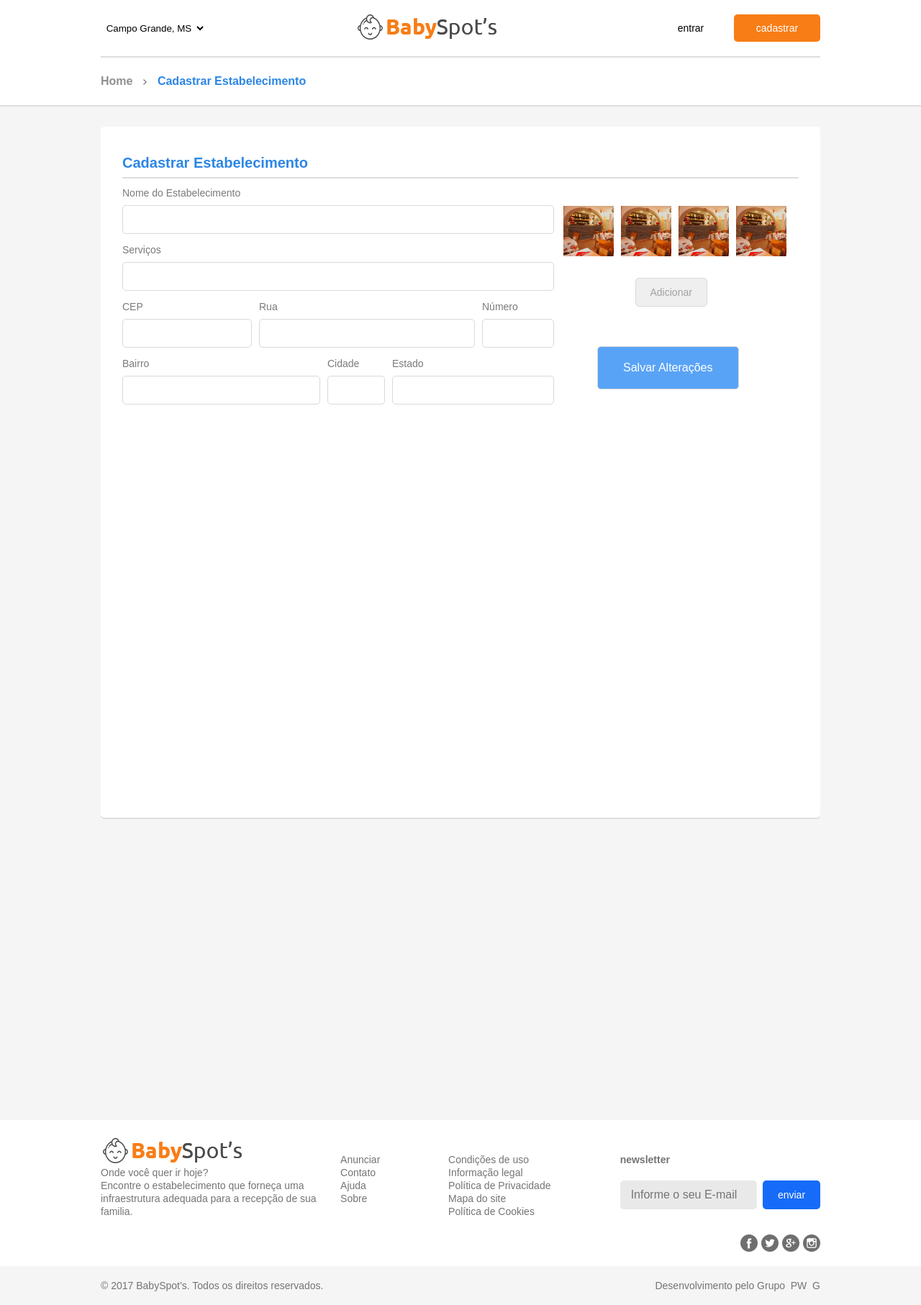
After one commit to rodrigogolfeto/babyspots, a PHP site: page /formulario-estabelecimento.php in a window 1280 px wide. The commit adds this page. Shown: the whole page at 72% size. Run offline with PHP 8.4, Linux system fonts and the light colour scheme.

Commit message:
pagina formulario-estabelecimento.php implementada;

```diff
--- a/src/view/css/base.css
+++ b/src/view/css/base.css
@@ -5,7 +5,6 @@
 html, body{
     font-family: 'Ubuntu', sans-serif;
     background-color: #f5f5f5;
-    font-variant: 'regular';
 }
 
 /*Modela a parrencia de um botão do site*/
@@ -213,13 +212,21 @@ input[type=checkbox]:checked:before {
 }
 
 .navegacao {
-    width: 1000px;
-    margin: auto;
+    width: 100%;
     font-size: 16px;
     font-weight: bold;
     padding-top: 25px;
     padding-bottom: 25px;
+    border-radius: 0;
+    background: white;
+    box-shadow: 0 2px #dedede;
 }
+
+.navegacao ul {
+    width: 1000px;
+    margin: auto;
+}
+
 
 .navegacao li {
     display: inline-block;
--- /dev/null
+++ b/src/view/css/formulario_estabelecimento.css
@@ -0,0 +1,149 @@
+
+
+header.cabecalho-principal .container {
+    margin-bottom: 2px;
+    box-shadow: 0 2px #dedede;
+}
+
+header.cabecalho-principal {
+    box-shadow: 0 2px white;
+}
+
+main.container {
+    box-sizing: border-box;
+    display: flex;
+    flex-direction: row;
+    align-items: flex-start;
+    height: 960px;
+    margin-bottom: 420px;
+    margin-top: 30px;
+    padding-top: 40px;
+    padding-left: 30px;
+    padding-right: 30px;
+
+}
+
+main form {
+    width: 100%;
+    font-size: 14px;
+    color: #7a7a7a;
+}
+
+main form h3 {
+    font-size: 20px;
+    font-weight: bold;
+    color: #2c86e5;
+    box-shadow: 0 2px #dedede;
+    padding-bottom: 10px;
+    margin-bottom: 15px;
+}
+label {
+    display: block;
+}
+
+input {
+    box-sizing: border-box;
+    border-radius: 5px;
+    border: 1px #d9d9d9 solid;
+    height: 40px;
+    font-size: 16px;
+    padding: 5px;
+    width: 100%;
+    margin-top: 10px;
+    margin-bottom: 15px;
+}
+
+#dados {
+    width: 600px;
+    height: 100%;
+    box-sizing: border-box;
+    float: left;
+}
+#fotos {
+    float: left;
+    width: 325px;
+    height: 100%;
+    box-sizing: border-box;
+    margin-top: 25px;
+}
+
+#endereco label:nth-child(1){
+    width: 180px;
+    float: left;
+}
+
+#endereco label:nth-child(2) {
+    width: 300px;
+    float: left;
+    margin-left: 10px;
+}
+
+#endereco label:nth-child(3) {
+    float: left;
+    width: 100px;
+    margin-left: 10px;
+}
+
+#endereco label:nth-child(4) {
+    clear: both;
+    float: left;
+    width: 275px;
+
+}
+
+#endereco label:nth-child(5) {
+    float: left;
+    width: 80px;
+    margin-left: 10px;
+}
+
+#endereco label:nth-child(6) {
+    float: left;
+    width: 225px;
+    margin-left: 10px;
+}
+
+
+#fotos-galeria {
+    text-align: center;
+}
+
+#fotos #fotos-galeria ul {
+    display: flex;
+    flex-direction: row;
+    flex-wrap: wrap;
+    justify-content: center;
+}
+
+#fotos-galeria ul li {
+    margin-left: 10px;
+    margin-bottom: 10px;
+}
+
+#fotos-galeria ul li img{
+    display: block;
+    width: 70px;
+    height: 70px;
+    position: relative;
+}
+
+#fotos-galeria input {
+    box-sizing: border-box;
+    width: 100px;
+    color: #a1a1a1;
+    padding: 10px 20px;
+    font-size: 14px;
+    margin-top: 20px;
+}
+
+main form input[type='submit'] {
+    box-sizing: content-box;
+    height: auto;
+    width: auto;
+    margin-left: 60px;
+    margin-top: 40px;
+    font-size: 16px;
+    padding: 20px 35px;
+    color: white;
+    background-color: #59a3f6;
+}
--- /dev/null
+++ b/src/view/formulario-estabelecimento.php
@@ -0,0 +1,54 @@
+<!DOCTYPE html>
+<html>
+    <head>
+        <link type="text/css" rel="stylesheet" href="css/reset.css">
+        <link type="text/css" rel="stylesheet" href="css/base.css" >
+        <link type="text/css" rel="stylesheet" href="css/formulario_estabelecimento.css">
+    </head>
+    <body>
+
+        <?php include 'header.php' ?>
+
+
+            <div class="navegacao">
+                <ul>
+                    <li><a href="home.php">Home</a></li>
+                    <li><a href="home.php">Cadastrar Estabelecimento</a></li>
+                </ul>
+            </div>
+
+        <main class="container card">
+            <form >
+                <h3>Cadastrar Estabelecimento</h3>
+                <fieldset id="dados">
+                    <label>Nome do Estabelecimento<input type="text" name="nome_estabelecimento"></label>
+                    <label>Serviços
+                        <input type="text" name="servicos"></label>
+                    <fieldset id="endereco">
+                        <label>CEP<input type="text" name="endereco_cep"></label>
+                        <label>Rua<input type="text" name="endereco_rua"></label>
+                        <label>Número<input type="number" name="endereco_numero"></label>
+                        <label>Bairro<input type="text" name="endereco_bairro"></label>
+                        <label>Cidade<input type="text" name="endereco_cidade"></label>
+                        <label>Estado<input type="text" name="endereco_estado"></label>
+                    </fieldset>
+                </fieldset>
+                <fieldset id="fotos">
+                    <div id="fotos-galeria">
+                        <ul>
+                            <li><img src="images/foto-estabelecimento-2.png" alt="uploading"></li>
+                            <li><img src="images/foto-estabelecimento-2.png" alt="uploading"></li>
+                            <li><img src="images/foto-estabelecimento-2.png" alt="uploading"></li>
+                            <li><img src="images/foto-estabelecimento-2.png" alt="uploading"></li>
+                        </ul>
+                        <input class="botao" type="button" value="Adicionar">
+                    </div>
+                </fieldset>
+                <input class="botao" type="submit" value="Salvar Alterações">
+            </form>
+        </main>
+
+
+        <?php include "footer.php" ?>
+    </body>
+</html>
--- a/src/view/home.php
+++ b/src/view/home.php
@@ -3,7 +3,7 @@
     <head>
         <meta charset="UTF-8">
         <link type="text/css" rel="stylesheet" href="css/reset.css">
-        <link type="text/css"rel="stylesheet" href="css/base.css">
+        <link type="text/css" rel="stylesheet" href="css/base.css">
         <link type="text/css" rel="stylesheet" href="css/home.css">
         <link rel="application/x-font-ttf" href="fonts/ubuntu/Ubuntu-B.ttf">
         <link rel="application/x-font-ttf" href="fonts/ubuntu/Ubuntu-R.ttf">
--- a/src/view/lista.php
+++ b/src/view/lista.php
@@ -56,7 +56,6 @@
             </div>
         </div> <!-- final busca -->
 
-        <nav class="card ">
         <div class="navegacao">
             <ul>
                 <li><a href="home.php">Home</a></li>
@@ -64,7 +63,6 @@
                 <li><a href="home.php">Busca</a></li>
             </ul>
         </div>
-        </nav>
 
         <main class="container"> <!-- inicio conteudo -->
 
```
Also changed, not shown: src/view/css/flex.css (deleted, +0 -326 lines). Lines whose indentation alone changed are shown as unchanged.
